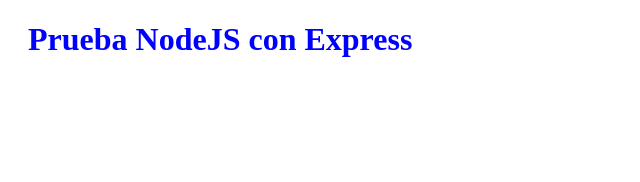
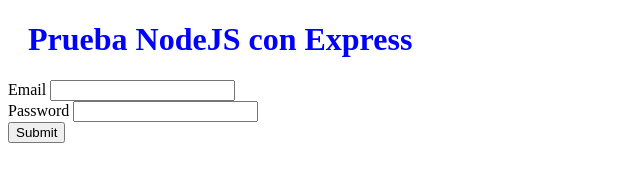
Before and after one commit to GCG89/APIRestNode, a website: page views/index.html in a window 1280 px wide. Shown: the whole page, without its empty margins (0-640 px from the left). Drawn offline with Linux system fonts and the light colour scheme.

Commit message:
Add bodyParser to request data from Form

```diff
--- a/views/index.html
+++ b/views/index.html
@@ -3,9 +3,21 @@
 <head>
 	<title>Prueba NodeJS</title>
 	<link rel="stylesheet" type="text/css" href="/css/style.css">
+	<meta charset="utf-8">
 
 </head>
 <body>
 	<h1>Prueba NodeJS con Express</h1>
+	<form action="/users" method="post">
+		<div>
+			<label for="email">Email</label>
+			<input type="text" name="user[email]">
+		</div>
+		<div>
+			<label for="password">Password</label>
+			<input type="password" name="user[pass]">
+		</div>
+		<input type="submit" name="Enviar">
+	</form>
 </body>
 </html>
```
Also changed, not shown: package.json (+13 -3 lines), server.js (+20 -4 lines).
